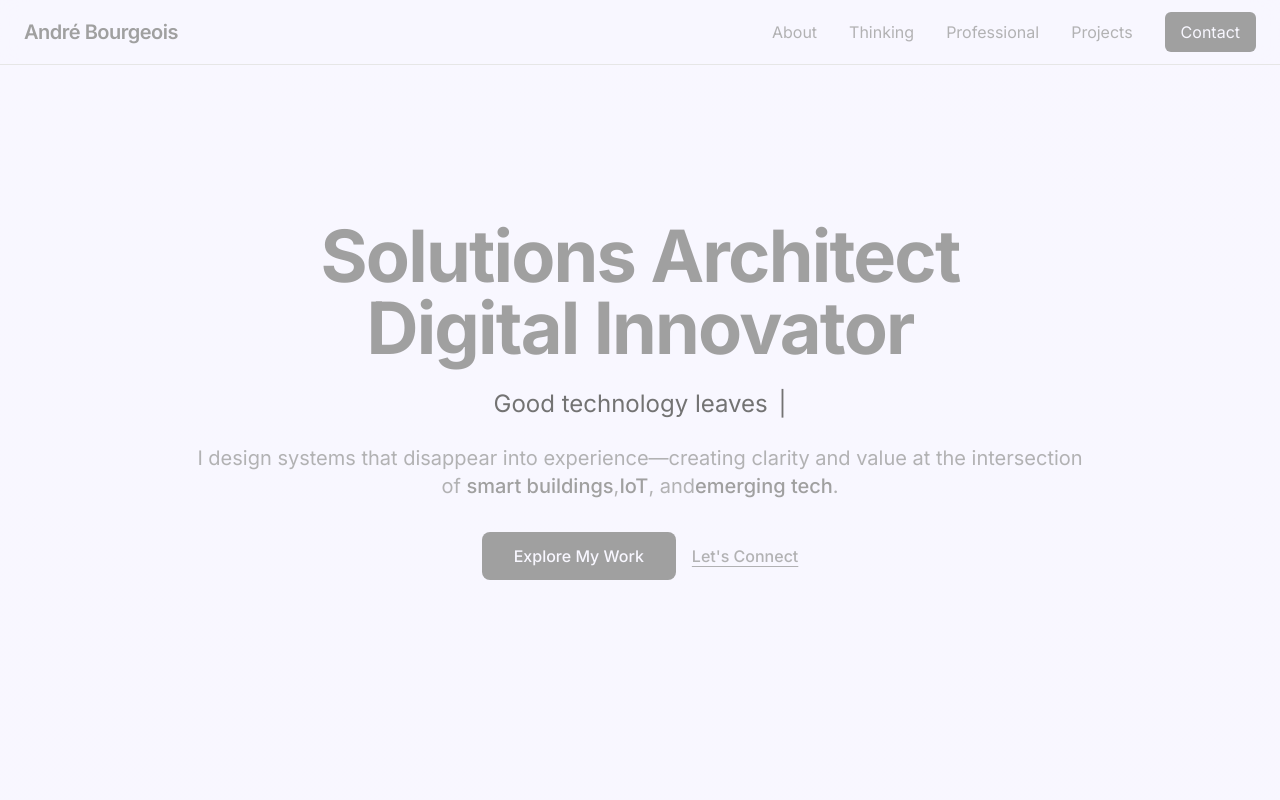
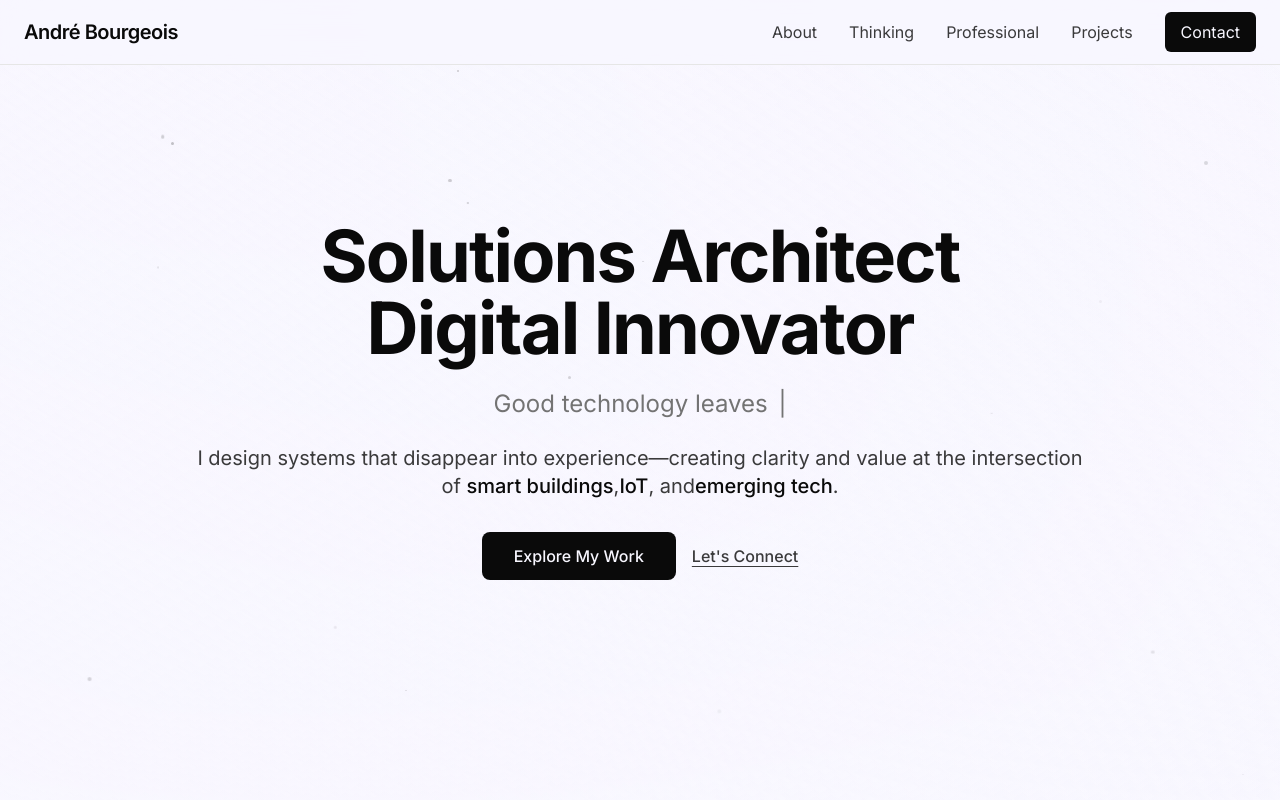
Before and after one commit to andre-bourgeois/andre-bourgeois.github.io, a React (Vite) app: page / in a window 1280 px wide. Shown: the top 800 px of the page. Built offline with nearby package versions, Linux system fonts and the light colour scheme.

Commit message:
Fix: Color scheme and particle effect
Reverted color scheme changes and fixed particle effect.

```diff
--- a/src/components/BackgroundParticles.tsx
+++ b/src/components/BackgroundParticles.tsx
@@ -33,17 +33,18 @@ const BackgroundParticles = () => {
   }, []);
 
   return (
-    <div className="fixed inset-0 pointer-events-none z-[-1] overflow-hidden">
+    <div className="fixed inset-0 pointer-events-none z-[1] overflow-hidden">
       {particles.map((particle) => (
         <div
           key={particle.id}
-          className="absolute rounded-full bg-foreground animate-drift"
+          className="absolute rounded-full animate-drift"
           style={{
             left: `${particle.x}%`,
             top: `${particle.y}%`,
             width: `${particle.size}px`,
             height: `${particle.size}px`,
             opacity: particle.opacity,
+            backgroundColor: '#0A0A0A',
             animationDelay: `${particle.id * 0.5}s`,
             animationDuration: `${particle.speed * 4}s`,
           }}
--- a/src/components/Contact.tsx
+++ b/src/components/Contact.tsx
@@ -1,4 +1,3 @@
-
 import { useState } from 'react';
 import { Button } from '@/components/ui/button';
 import { Input } from '@/components/ui/input';
@@ -37,7 +36,7 @@ const Contact = () => {
         <div className="max-w-4xl mx-auto">
           <form onSubmit={handleSubmit} className="space-y-8 bg-background rounded-lg p-8 shadow-lg">
             <div>
-              <h3 className="text-xl font-semibold mb-4" style={{ color: '#A0A0A0' }}>Your Information</h3>
+              <h3 className="text-xl font-semibold mb-4" style={{ color: '#0A0A0A' }}>Your Information</h3>
               <div className="grid grid-cols-1 md:grid-cols-2 gap-6">
                 <div>
                   <Label htmlFor="name" className="text-base font-medium">Name</Label>
@@ -70,7 +69,7 @@ const Contact = () => {
             </div>
 
             <div>
-              <h3 className="text-xl font-semibold mb-4" style={{ color: '#A0A0A0' }}>Your Message</h3>
+              <h3 className="text-xl font-semibold mb-4" style={{ color: '#0A0A0A' }}>Your Message</h3>
               <Label htmlFor="message" className="text-base font-medium">Message</Label>
               <Textarea
                 id="message"
--- a/src/index.css
+++ b/src/index.css
@@ -8,15 +8,15 @@
 @layer base {
   :root {
     --background: 250 100% 98.4%; /* Snow White #FFFAFA */
-    --foreground: 0 0% 62.7%; /* Medium Gray #A0A0A0 */
+    --foreground: 0 0% 3.9%; /* Dark #0A0A0A */
 
     --card: 250 100% 98.4%;
-    --card-foreground: 0 0% 62.7%;
+    --card-foreground: 0 0% 3.9%;
 
     --popover: 250 100% 98.4%;
-    --popover-foreground: 0 0% 62.7%;
+    --popover-foreground: 0 0% 3.9%;
 
-    --primary: 0 0% 62.7%; /* Medium Gray #A0A0A0 */
+    --primary: 0 0% 3.9%; /* Dark #0A0A0A */
     --primary-foreground: 250 100% 98.4%;
 
     --secondary: 0 0% 62.7%;
@@ -25,43 +25,43 @@
     --muted: 0 0% 95%;
     --muted-foreground: 0 0% 45%;
 
-    --accent: 0 0% 62.7%; /* Medium Gray #A0A0A0 */
+    --accent: 0 0% 3.9%; /* Dark #0A0A0A */
     --accent-foreground: 250 100% 98.4%;
 
-    --destructive: 0 0% 62.7%;
+    --destructive: 0 0% 3.9%;
     --destructive-foreground: 250 100% 98.4%;
 
     --border: 0 0% 90%;
     --input: 0 0% 90%;
-    --ring: 0 0% 62.7%;
+    --ring: 0 0% 3.9%;
 
     --radius: 0.5rem;
   }
 
   .dark {
-    --background: 0 0% 62.7%;
+    --background: 0 0% 3.9%;
     --foreground: 250 100% 98.4%;
 
-    --card: 0 0% 62.7%;
+    --card: 0 0% 3.9%;
     --card-foreground: 250 100% 98.4%;
 
-    --popover: 0 0% 62.7%;
+    --popover: 0 0% 3.9%;
     --popover-foreground: 250 100% 98.4%;
 
     --primary: 250 100% 98.4%;
-    --primary-foreground: 0 0% 62.7%;
+    --primary-foreground: 0 0% 3.9%;
 
     --secondary: 250 100% 98.4%;
-    --secondary-foreground: 0 0% 62.7%;
+    --secondary-foreground: 0 0% 3.9%;
 
     --muted: 0 0% 15%;
     --muted-foreground: 0 0% 65%;
 
     --accent: 250 100% 98.4%;
-    --accent-foreground: 0 0% 62.7%;
+    --accent-foreground: 0 0% 3.9%;
 
     --destructive: 250 100% 98.4%;
-    --destructive-foreground: 0 0% 62.7%;
+    --destructive-foreground: 0 0% 3.9%;
 
     --border: 0 0% 15%;
     --input: 0 0% 15%;
--- a/src/pages/Index.tsx
+++ b/src/pages/Index.tsx
@@ -10,7 +10,8 @@ import Footer from '@/components/Footer';
 
 const Index = () => {
   return (
-    <div className="min-h-screen bg-background">
+    <div className="min-h-screen bg-background relative">
+      <div className="relative z-10">
         <Navigation />
         <Hero />
         <About />
@@ -20,6 +21,7 @@ const Index = () => {
         <Contact />
         <Footer />
       </div>
+    </div>
   );
 };
 
```
Lines whose indentation alone changed are shown as unchanged.
